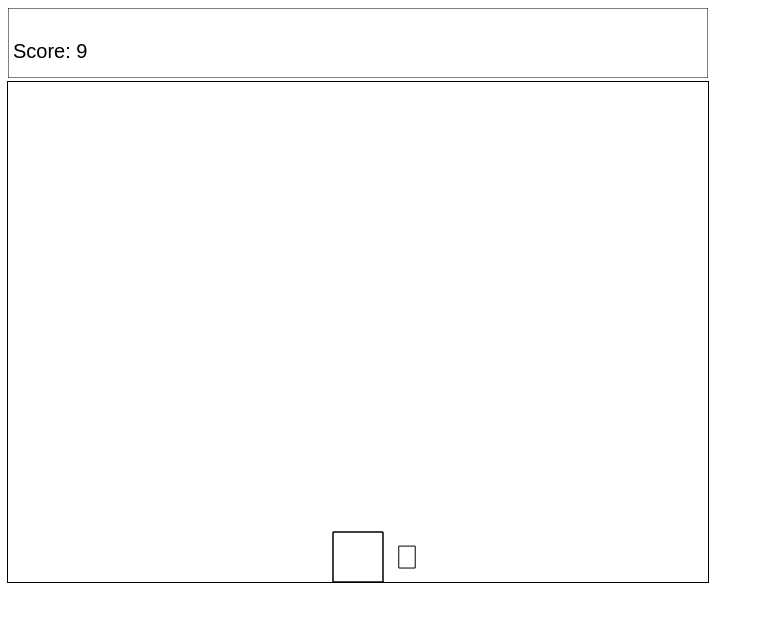
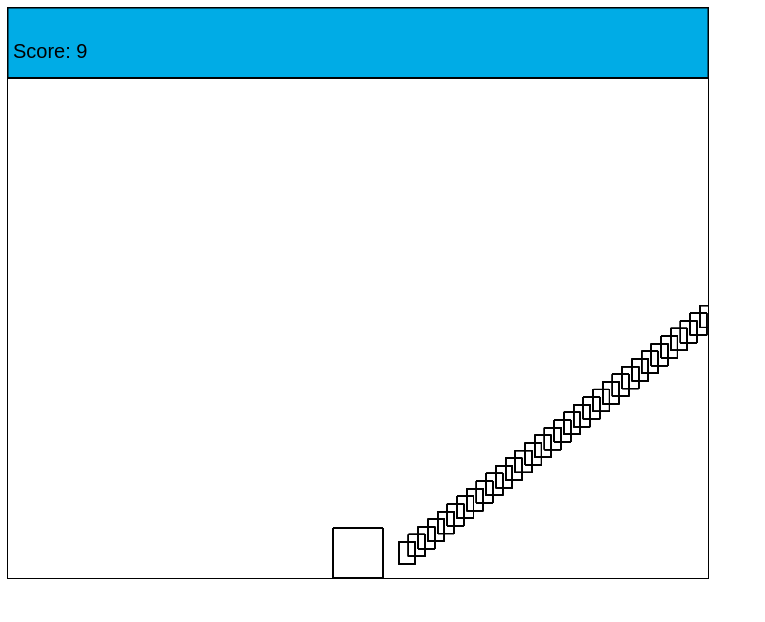
Before and after one commit to justin-ly/csus-hackathon-12-3, a plain HTML site: page index.html in a window 1280 px wide. Shown: the whole page, without its empty margins (0-765 px from the left). Drawn offline with Linux system fonts and the light colour scheme.

Commit message:
5th commit, enemy can move, blue scoreboard

```diff
--- a/index.html
+++ b/index.html
@@ -1,12 +1,17 @@
 <!doctype html>
 <html>
 <meta charset="utf-8">
-<title>Canvas</title>
+<title>RUN</title>
 <style>
 
 
 #canvas{
 	outline: 1px solid #000;
+}
+
+#score{
+	outline: 1px solid #000;
+	background: #00ace6;
 }
 
 <p id="time"> </style>
@@ -15,10 +20,9 @@
 </head>
 <body>
 
-<span id="date_time"></span>
+<canvas style="display:block" id="score" height="70" width="700"></canvas>
+<canvas id="canvas" height="500" width="700"></canvas>
 
-<canvas id="healthBar" height="70" width="700"></canvas>
-<canvas id="canvas" height="500" width="700"></canvas>
 
 <script src ='main.js'></script>
 <script type="text/javascript">window.onload = myFunction();</script>
--- a/main.js
+++ b/main.js
@@ -1,5 +1,7 @@
 var canvas = document.querySelector('#canvas');
-var canvas2 = document.getElementById('healthBar');
+var canvas2 = document.querySelector('#score');
+
+
 var context = canvas.getContext('2d');
 var context2 = canvas2.getContext('2d');
 
@@ -18,12 +20,14 @@ var gameOver = 0; //-1 if game is over.
 
 
 /* Scoreboard */
-context2.rect(0, 0, 700, 70); //Draw the top canvas (score)
-context2.stroke();
+//context2.rect(0, 0, 700, 70); //Draw the top canvas (score)
+//context2.stroke();
 
-/*Main game screen */
-context.rect(xPos, yPos, 50, 50); //Draw the second canvas (main game)
+/*Player Square*/
+context.rect(xPos, yPos, 50, 50);
 context.stroke();
+
+
 
 /* Randomly generate enemy */
 var enemy = function(id, x, y, width, height){
@@ -32,6 +36,14 @@ var enemy = function(id, x, y, width, height){
 		this.y = y;
 		this.width = width;
 		this.height = height;
+		this.xDir = Math.random() * 10;
+	    this.yDir = Math.random() * 10;
+	    if(Math.random() <= .5) {
+			this.xDir = -this.xDir;
+		}
+	  if(Math.random() <=.5) {
+			this.yDir = -this.yDir;
+	  }
 	}
 
 	//enemyList[id] = enemy2;
@@ -46,14 +58,20 @@ var enemy = function(id, x, y, width, height){
 }
 var enemy = generateRandomEnemy();
 
-	console.log(enemy);
 context.rect(enemy.x, enemy.y, enemy.width, enemy.height);
 context.stroke();
 
 
 
+setInterval(function() {
+	enemy.x += enemy.xDir;
+	enemy.y += enemy.yDir;
+	context.rect(enemy.x, enemy.y, enemy.width, enemy.height);
+	context.stroke();
+},100)
 
 
+//Moves player
 function move(e){
 
 	//alert(e.keyCode);
@@ -88,6 +106,7 @@ function alertFunc() {
     score++;
 }
 
+//Scoreboard
 setInterval(function(){
 	if (gameOver == 0)
 	{
```
Lines whose indentation alone changed are shown as unchanged.
